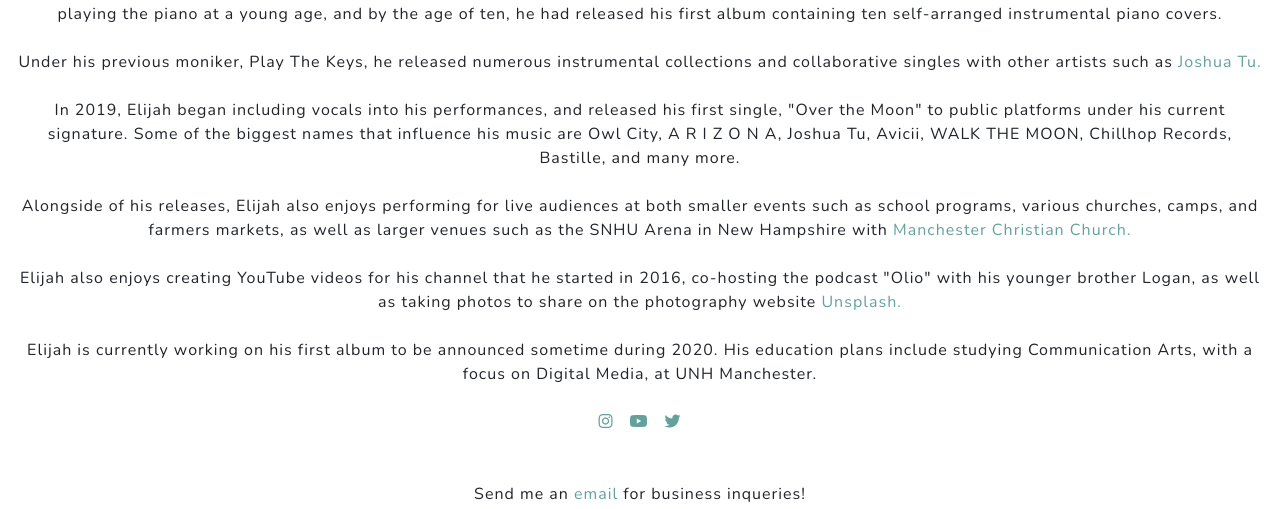
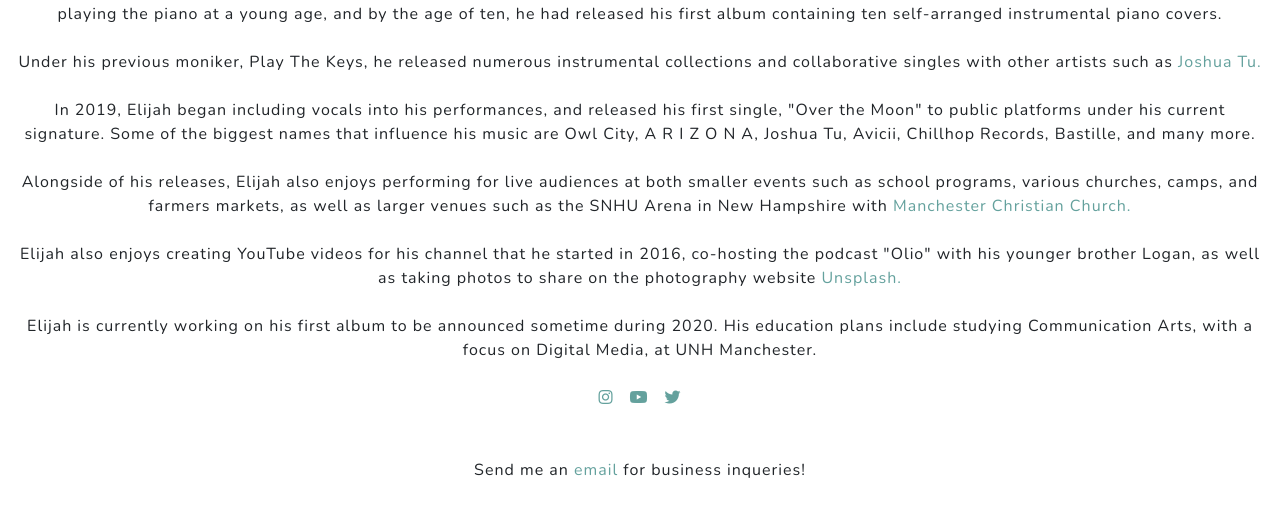
Before and after one commit to elijahboisvert/elijahboisvert, a plain HTML site: page about.html in a window 1280 px wide. Shown: the part 322-831 px from the top of the page. Drawn offline with nearby package versions, Linux system fonts and the light colour scheme; files that its build step writes are made by us from their sources.

Commit message:
v8.4
Changed "about" bio
Added /archive

```diff
--- a/about.html
+++ b/about.html
@@ -123,7 +123,7 @@
 				<br>
 				Under his previous moniker, Play The Keys, he released numerous instrumental collections and collaborative singles with other artists such as <a href="https://linktr.ee/joshuatuworldwide">Joshua Tu.</a><br>
 				<br>
-				In 2019, Elijah began including vocals into his performances, and released his first single, "Over the Moon" to public platforms under his current signature. Some of the biggest names that influence his music are Owl City, <a class="azwrap">A R I Z O N A</a>, Joshua Tu, Avicii, WALK THE MOON, Chillhop Records, Bastille, and many more.<br>
+				In 2019, Elijah began including vocals into his performances, and released his first single, "Over the Moon" to public platforms under his current signature. Some of the biggest names that influence his music are Owl City, <a class="azwrap">A R I Z O N A</a>, Joshua Tu, Avicii, Chillhop Records, Bastille, and many more.<br>
 				<br>
 				Alongside of his releases, Elijah also enjoys performing for live audiences at both smaller events such as school programs, various churches, camps, and farmers markets, as well as larger venues such as the SNHU Arena in New Hampshire with <a href="https://www.manchesterchristian.com/">Manchester Christian Church.</a><br>
 				<br>
```
Also changed, not shown: archive.html (renamed from merch.html, +1 -1 lines).
